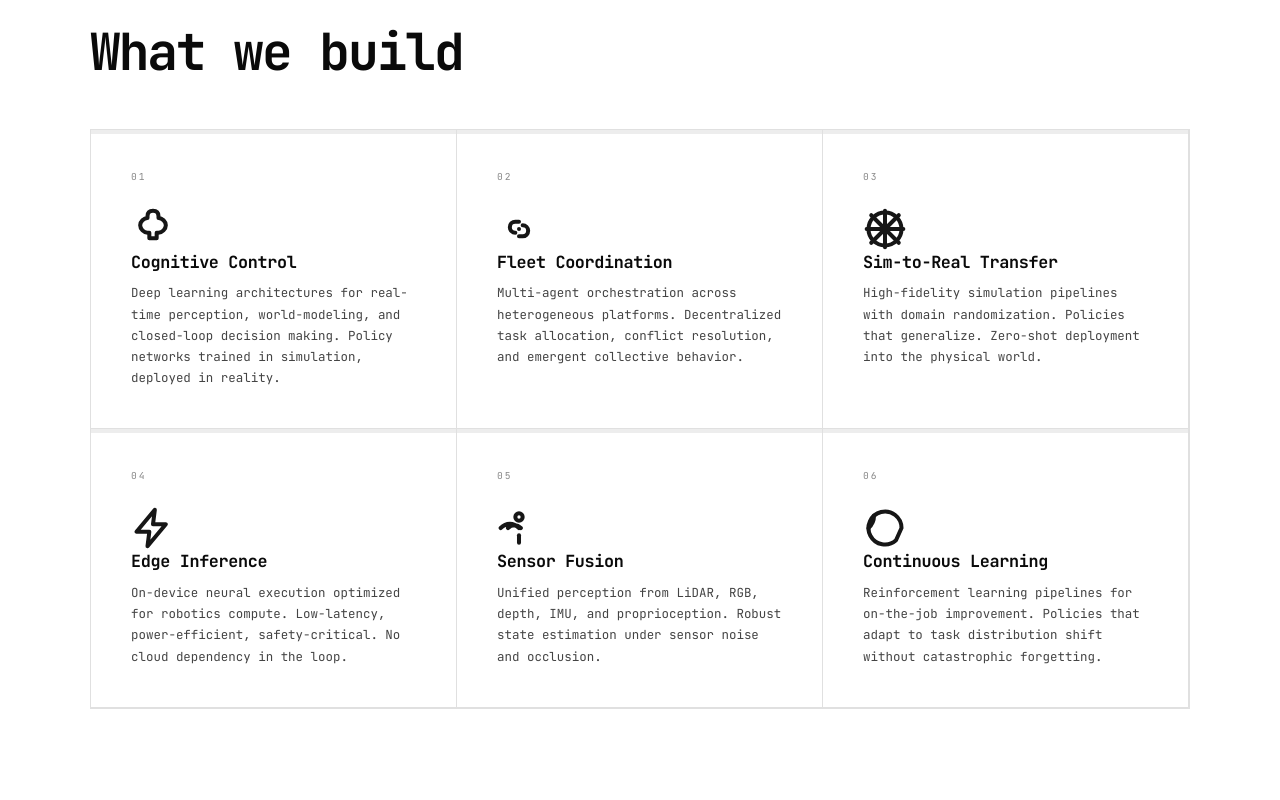
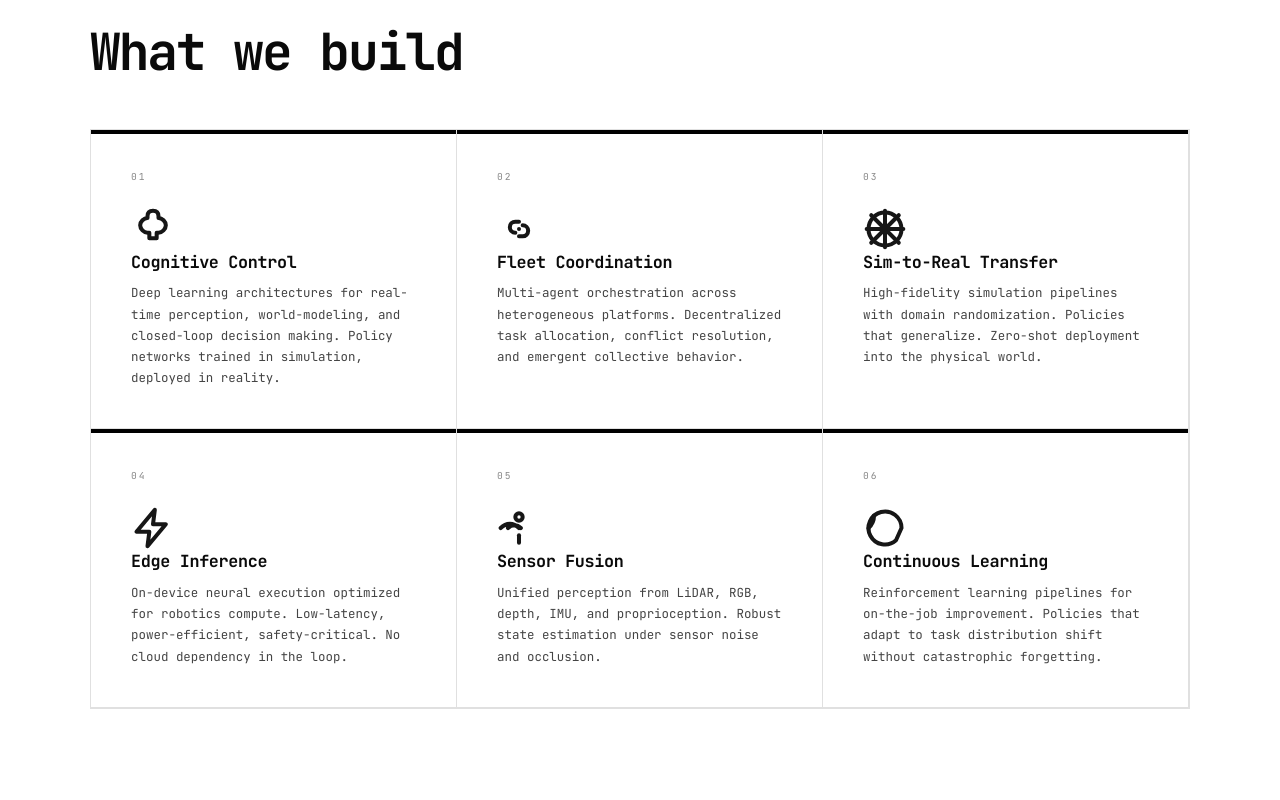
Before and after one commit to s0-ai/s0-ai.github.io, a plain HTML site: page index.html in a window 1280 px wide. Shown: the part 1780-2580 px from the top of the page. Drawn offline with Linux system fonts and the light colour scheme.

Commit message:
style(cards): set top-bar color to solid black for capability/domain cards

```diff
--- a/index.html
+++ b/index.html
@@ -795,7 +795,7 @@
 
     /* Card top bar + subtle icon animation (match Where we operate) */
     .cap-item, .domain-card, .platform-item { position: relative; overflow: hidden; }
-    .cap-item::before, .domain-card::before { content: ''; position: absolute; left:0; right:0; top:0; height:4px; background:#0a0a0a; opacity:0.07; }
+    .cap-item::before, .domain-card::before { content: ''; position: absolute; left:0; right:0; top:0; height:4px; background:#000; opacity:1; }
     .cap-item .cap-icon, .domain-card .domain-icon { display:block; width:28px; height:28px; transition: transform .28s ease, opacity .28s ease, filter .28s ease; opacity:0.95; }
     .cap-item:hover .cap-icon, .domain-card:hover .domain-icon { transform: translateY(-6px) scale(1.06); filter: drop-shadow(0 10px 20px rgba(10,10,10,0.06)); opacity:1; }
 
```
